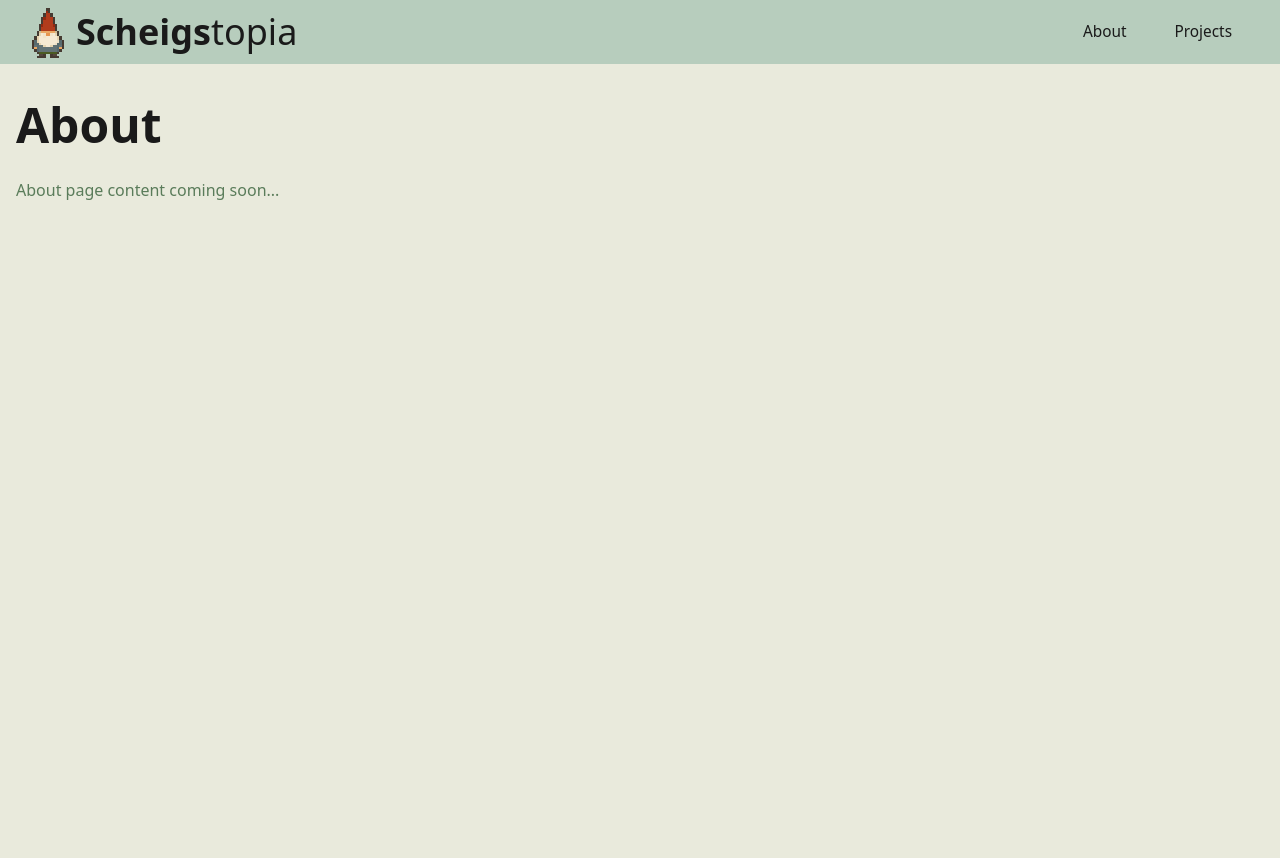
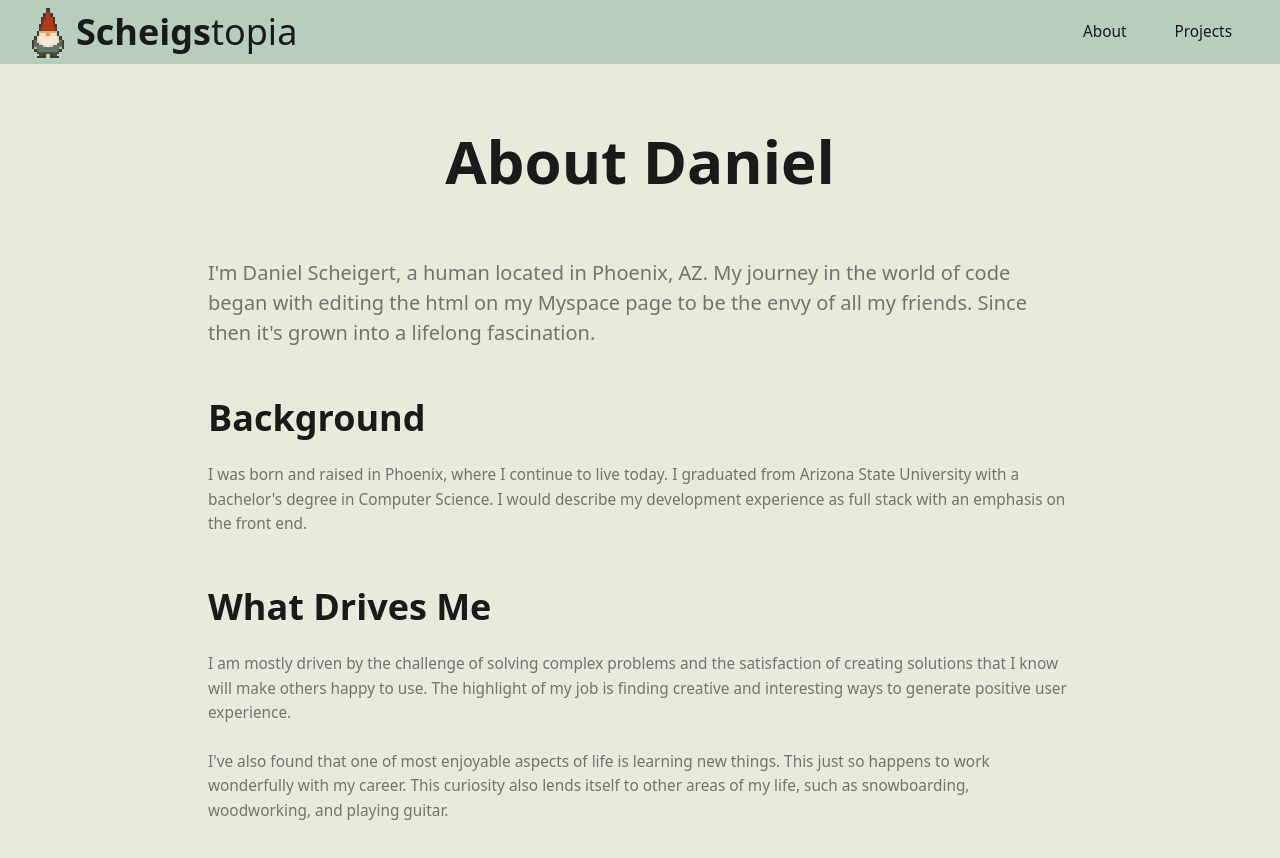
Before and after one commit to dscheigs/scheigstopia, a Next.js app: page /about in a window 1280 px wide. Shown: the top 858 px of the page. Before the commit the page ends 800 px from the top, so only its background shows below. Built offline with nearby package versions, Linux system fonts and the light colour scheme.

Commit message:
feat: expand about page

```diff
--- a/src/app/about/page.tsx
+++ b/src/app/about/page.tsx
@@ -1,8 +1,69 @@
+import type { Metadata } from 'next';
+
+export const metadata: Metadata = {
+    title: 'About | Daniel Scheigert',
+    description: 'Learn more about me. Daniel Scheigert',
+};
+
 export default function About() {
     return (
-        <div className="container mx-auto px-4 py-8">
-            <h1 className="text-page-title mb-6">About</h1>
-            <p className="text-muted">About page content coming soon...</p>
+        <div className="min-h-screen bg-background">
+            <div className="max-w-4xl mx-auto px-4 py-16">
+                {/* Hero Section */}
+                <div className="text-center mb-16">
+                    <h1 className="text-hero font-bold text-foreground mb-6">
+                        About Daniel
+                    </h1>
+                </div>
+
+                {/* Content */}
+                <div className="prose prose-lg max-w-none">
+                    <section className="mb-12">
+                        <p className="text-lead text-text-minimal leading-relaxed mb-6">
+                            I&apos;m Daniel Scheigert, a human located in
+                            Phoenix, AZ. My journey in the world of code began
+                            with editing the html on my Myspace page to be the
+                            envy of all my friends. Since then it&apos;s grown
+                            into a lifelong fascination.
+                        </p>
+                    </section>
+
+                    <section className="mb-12">
+                        <h2 className="text-section-title font-semibold text-foreground mb-6">
+                            Background
+                        </h2>
+                        <p className="text-body text-text-minimal leading-relaxed mb-6">
+                            I was born and raised in Phoenix, where I continue
+                            to live today. I graduated from Arizona State
+                            University with a bachelor&apos;s degree in Computer
+                            Science. I would describe my development experience
+                            as full stack with an emphasis on the front end.
+                        </p>
+                    </section>
+
+                    <section className="mb-12">
+                        <h2 className="text-section-title font-semibold text-foreground mb-6">
+                            What Drives Me
+                        </h2>
+                        <p className="text-body text-text-minimal leading-relaxed mb-6">
+                            I am mostly driven by the challenge of solving
+                            complex problems and the satisfaction of creating
+                            solutions that I know will make others happy to use.
+                            The highlight of my job is finding creative and
+                            interesting ways to generate positive user
+                            experience.
+                        </p>
+                        <p className="text-body text-text-minimal leading-relaxed mb-6">
+                            I&apos;ve also found that one of most enjoyable
+                            aspects of life is learning new things. This just so
+                            happens to work wonderfully with my career. This
+                            curiosity also lends itself to other areas of my
+                            life, such as snowboarding, woodworking, and playing
+                            guitar.
+                        </p>
+                    </section>
+                </div>
+            </div>
         </div>
     );
 }
```
